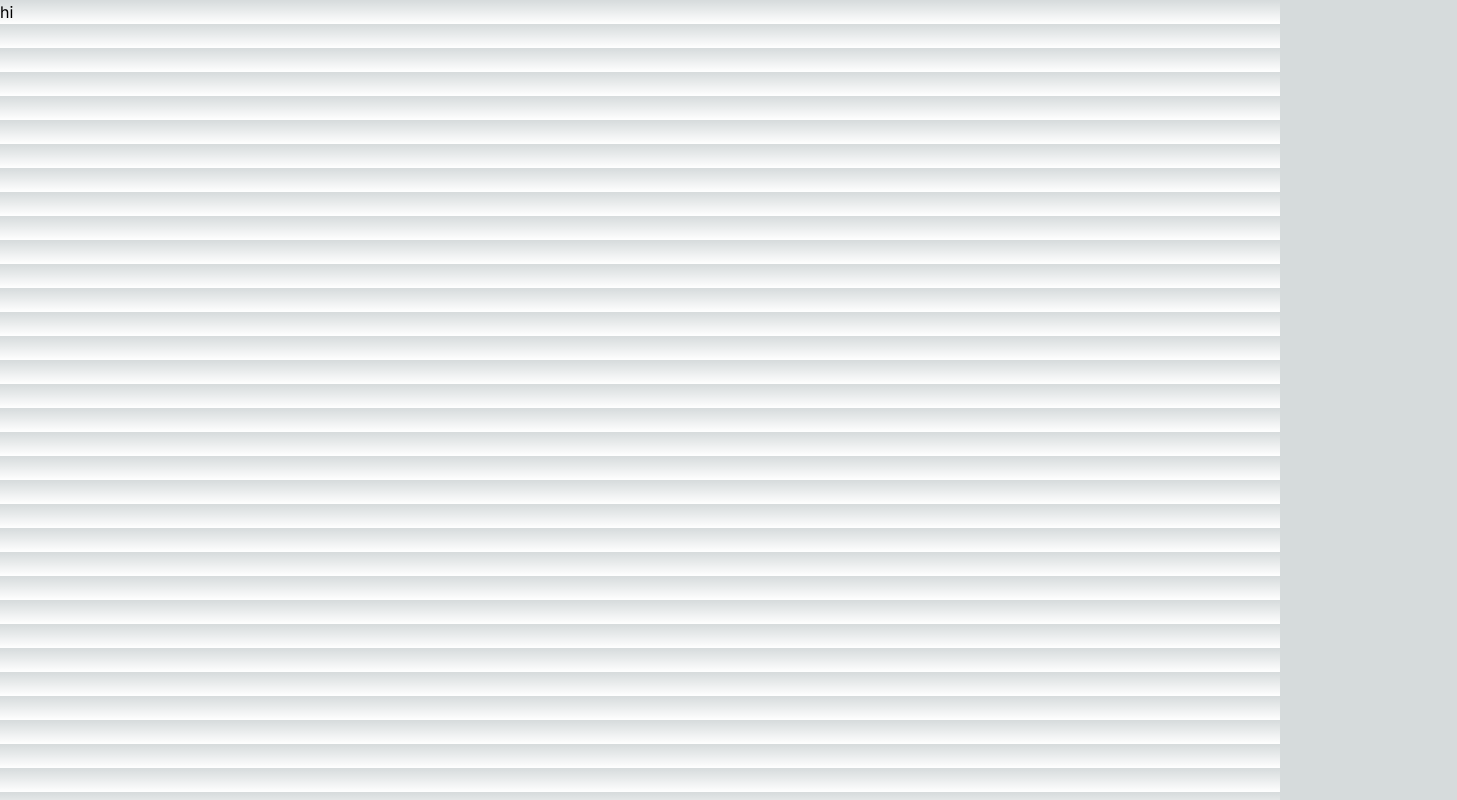
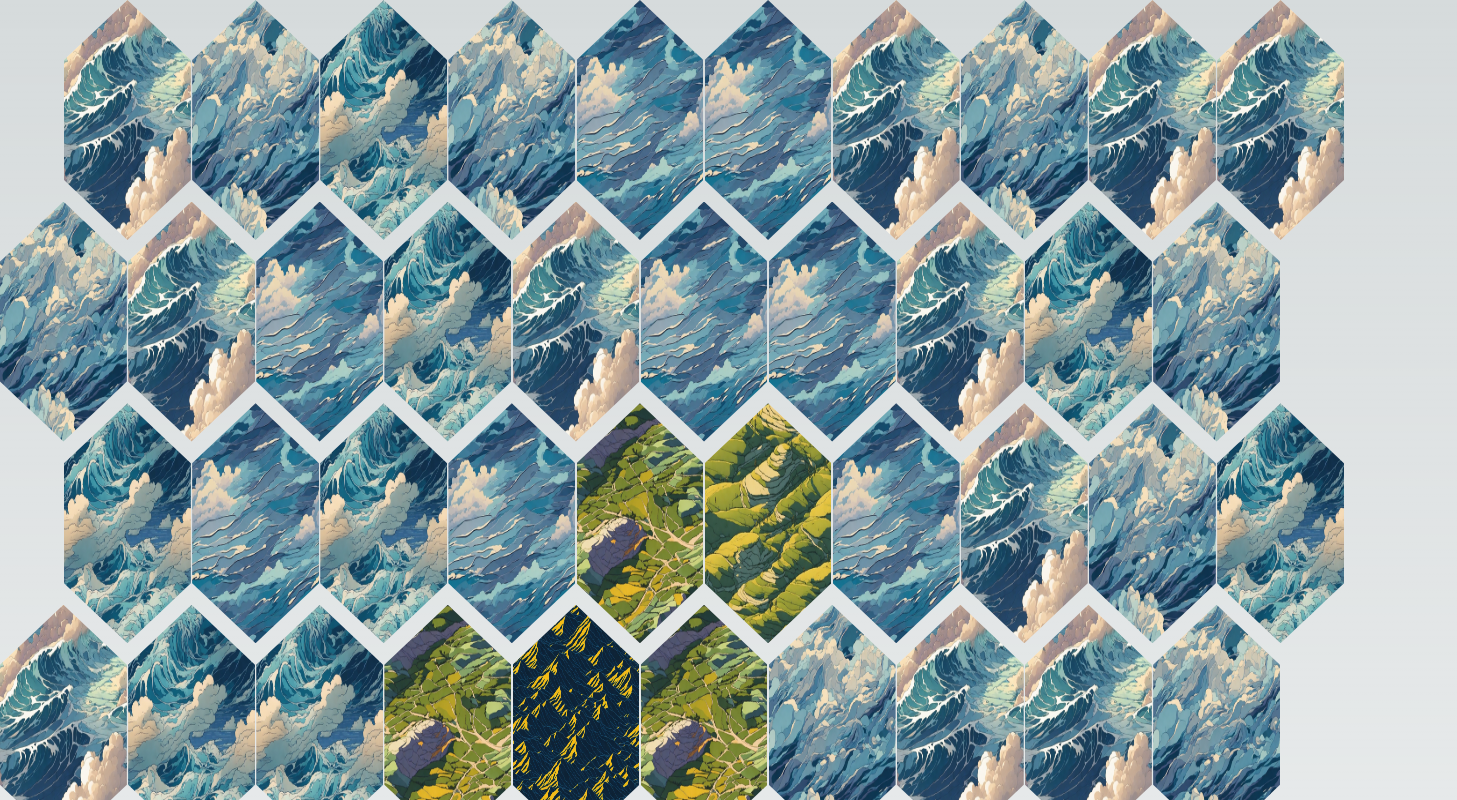
Before and after one commit to scicluna/hexchunker, a Next.js app: page / in a window 1280 px wide. Shown: the top 800 px of the page, 1457 px wide, since content can reach past the window. Built offline with nearby package versions, Linux system fonts and the light colour scheme; grey boxes are pictures that could not be loaded.

Commit message:
super prototype complete

```diff
--- a/app/page.tsx
+++ b/app/page.tsx
@@ -1,9 +1,15 @@
+import { char } from "@/components/Hex/Hex";
 import MainStage from "@/components/MainStage";
+import { readText } from "@/utils/readText";
 
-export default function Home() {
+export default async function Main() {
+
+  const island = await readText()
+  const islandChain = island.replace("\r", "").split("\n")
+
   return (
     <main>
-      <MainStage />
+      <MainStage islandChain={islandChain} />
     </main>
   )
 }
--- /dev/null
+++ b/components/Hex/Hex.module.css
@@ -0,0 +1,35 @@
+.hexagon {
+    --hex-size: 15rem;
+    /* This is the base size you can adjust */
+
+    position: relative;
+    width: var(--hex-size);
+    height: var(--hex-size);
+    /* sqrt(3) times the base size */
+    background-color: #eee;
+    /* This can be removed if you're using images */
+    clip-path: polygon(50% 0%, 100% 25%, 100% 75%, 50% 100%, 0% 75%, 0% 25%);
+}
+
+
+.hexagon::before,
+.hexagon::after {
+    content: '';
+    position: absolute;
+    width: 0;
+    border-left: calc(var(--hex-size) / 2) solid transparent;
+    border-right: calc(var(--hex-size) / 2) solid transparent;
+    z-index: -1;
+}
+
+.hexagon::before {
+    top: calc(-1.732 * var(--hex-size) / 2);
+    /* negative of (sqrt(3)/2 * width) */
+    border-bottom: calc(1.732 * var(--hex-size) / 2) solid #eee;
+}
+
+.hexagon::after {
+    bottom: calc(-1.732 * var(--hex-size) / 2);
+    /* negative of (sqrt(3)/2 * width) */
+    border-top: calc(1.732 * var(--hex-size) / 2) solid #eee;
+}
--- /dev/null
+++ b/components/Hex/Hex.tsx
@@ -0,0 +1,17 @@
+import style from './Hex.module.css'
+import Image from 'next/image'
+import { imagePick } from '@/utils/imagePick'
+
+export type char = 'F' | 'H' | 'M' | 'O' | 'P'
+type HexProps = {
+    char: string
+}
+
+export default function Hex({ char }: HexProps) {
+    const hexImage = imagePick(char as char);
+    return (
+        <div className={`relative hexagon ${style.hexagon}`}>
+            <Image src={hexImage} alt={'map tile'} fill />
+        </div>
+    )
+}
--- a/components/MainStage.tsx
+++ b/components/MainStage.tsx
@@ -1,3 +1,19 @@
-export default function MainStage() {
-    return <h1>hi</h1>
+import Hex from "./Hex/Hex"
+
+type MainStageProps = {
+    islandChain: string[]
 }
+
+export default function MainStage({ islandChain }: MainStageProps) {
+    return (
+        <main className="flex flex-col ">
+            {islandChain && islandChain.map((row, rowIndex) => (
+                <div className={`flex gap-[.1%] -mb-[3%]  ${rowIndex % 2 === 0 ? 'translate-x-[5%]' : ''}`} key={rowIndex}>
+                    {row.replace("\r", "").split("").map((char, islandIndex) => (
+                        <Hex char={char} key={rowIndex + islandIndex} />
+                    ))}
+                </div>
+            ))}
+        </main>
+    )
+}
--- /dev/null
+++ b/data/images.ts
@@ -0,0 +1,30 @@
+import forest1 from "@/public/_tiles/forest/forest1.jpg"
+import forest2 from "@/public/_tiles/forest/forest2.jpg"
+import forest3 from "@/public/_tiles/forest/forest3.jpg"
+import forest4 from "@/public/_tiles/forest/forest4.jpg"
+
+import hills1 from "@/public/_tiles/hills/hills1.jpg"
+import hills2 from "@/public/_tiles/hills/hills2.jpg"
+import hills3 from "@/public/_tiles/hills/hills3.jpg"
+import hills4 from "@/public/_tiles/hills/hills4.jpg"
+
+import mountains1 from "@/public/_tiles/mountains/mountains1.jpg"
+import mountains2 from "@/public/_tiles/mountains/mountains2.jpg"
+import mountains3 from "@/public/_tiles/mountains/mountains3.jpg"
+import mountains4 from "@/public/_tiles/mountains/mountains4.jpg"
+
+import ocean1 from "@/public/_tiles/ocean/ocean1.jpg"
+import ocean2 from "@/public/_tiles/ocean/ocean2.jpg"
+import ocean3 from "@/public/_tiles/ocean/ocean3.jpg"
+import ocean4 from "@/public/_tiles/ocean/ocean4.jpg"
+
+import plains1 from "@/public/_tiles/plains/plains1.jpg"
+import plains2 from "@/public/_tiles/plains/plains2.jpg"
+import plains3 from "@/public/_tiles/plains/plains3.jpg"
+import plains4 from "@/public/_tiles/plains/plains4.jpg"
+
+export const forest = [forest1, forest2, forest3, forest4]
+export const hills = [hills1, hills2, hills3, hills4]
+export const mountains = [mountains1, mountains2, mountains3, mountains4]
+export const ocean = [ocean1, ocean2, ocean3, ocean4]
+export const plains = [plains1, plains2, plains3, plains4]
--- /dev/null
+++ b/utils/imagePick.ts
@@ -0,0 +1,22 @@
+import { char } from "@/components/Hex/Hex";
+import { forest, hills, mountains, ocean, plains } from '@/data/images'
+
+export function imagePick(char: char) {
+    switch (char) {
+        case "F": {
+            return forest[Math.floor(Math.random() * forest.length)]
+        }
+        case "H": {
+            return hills[Math.floor(Math.random() * forest.length)]
+        }
+        case "M": {
+            return mountains[Math.floor(Math.random() * forest.length)]
+        }
+        case "O": {
+            return ocean[Math.floor(Math.random() * forest.length)]
+        }
+        case "P": {
+            return plains[Math.floor(Math.random() * forest.length)]
+        }
+    }
+}
--- /dev/null
+++ b/utils/readText.ts
@@ -0,0 +1,8 @@
+import { readFile, writeFile } from 'fs/promises';
+import * as path from 'path';
+
+export async function readText() {
+    const text = await readFile(path.join(__dirname, '../../../public/_islands/island1.txt'), 'utf-8')
+    console.log(text)
+    return text
+}
```
